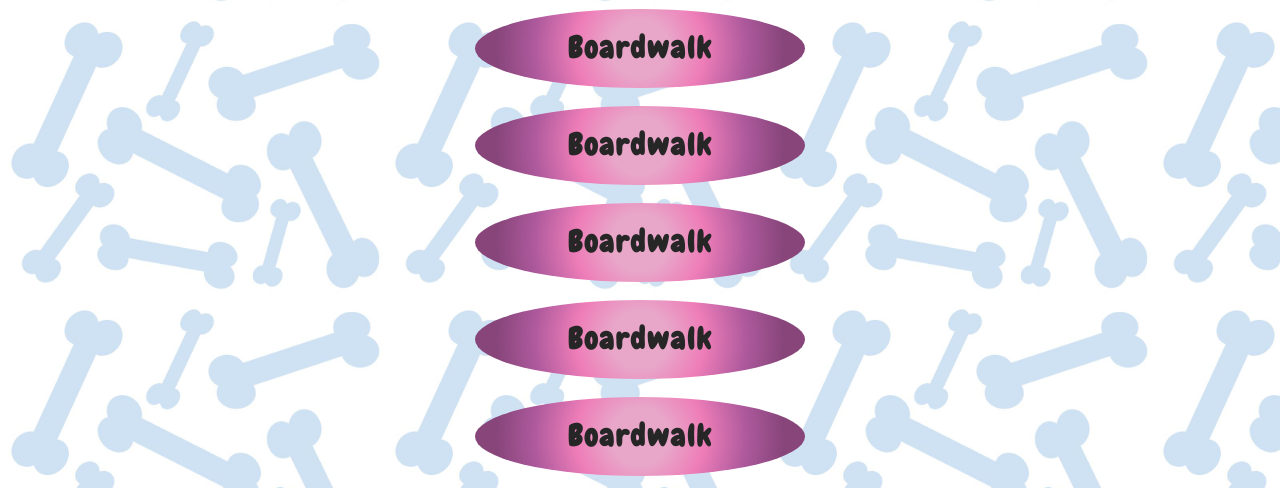
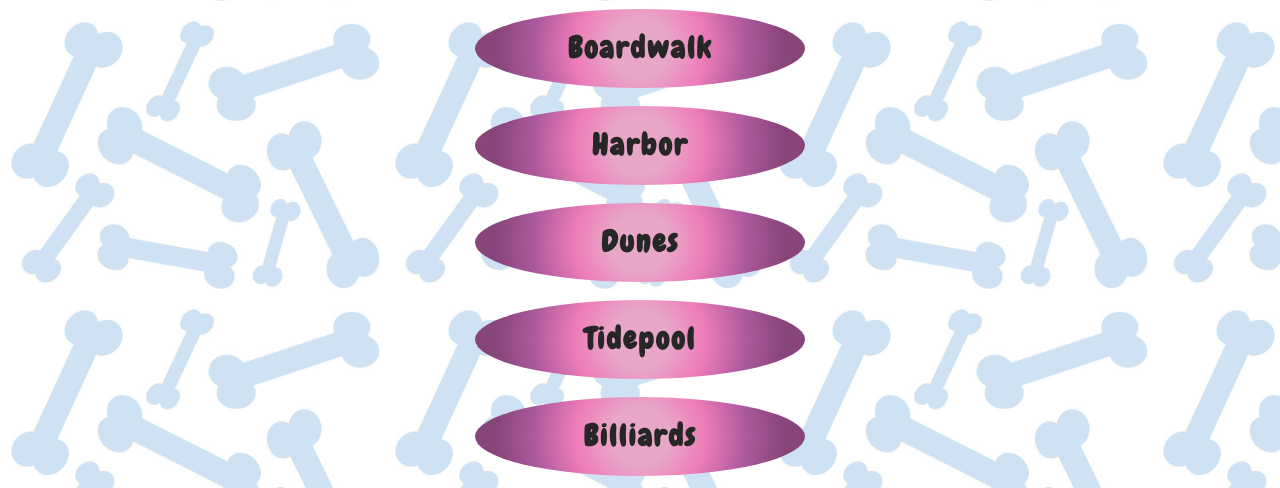
Before and after one commit to nsdcams/nsdcams.github.io, a plain HTML site: page index.html in a window 1280 px wide. Shown: the part 277-765 px from the top of the page. Drawn offline with Linux system fonts and the light colour scheme.

Commit message:
fixed link texts

```diff
--- a/index.html
+++ b/index.html
@@ -21,10 +21,10 @@
 
     <!-- Links-->
         <a href="http://www.idogcam.com/idogcamviewer.php?id=530" class="links">Boardwalk</a>
-        <a href="http://www.idogcam.com/idogcamviewer.php?id=531" class="links">Boardwalk</a>
-        <a href="http://www.idogcam.com/idogcamviewer.php?id=532" class="links">Boardwalk</a>
-        <a href="http://www.idogcam.com/idogcamviewer.php?id=533" class="links">Boardwalk</a>
-        <a href="http://www.idogcam.com/idogcamviewer.php?id=534" class="links">Boardwalk</a>
+        <a href="http://www.idogcam.com/idogcamviewer.php?id=531" class="links">Harbor</a>
+        <a href="http://www.idogcam.com/idogcamviewer.php?id=532" class="links">Dunes</a>
+        <a href="http://www.idogcam.com/idogcamviewer.php?id=533" class="links">Tidepool</a>
+        <a href="http://www.idogcam.com/idogcamviewer.php?id=534" class="links">Billiards</a>
 
         <p><a href="https://www.facebook.com/northshoredogma" class="socials">Facebook</a></p>
         <p><a href="https://www.instagram.com/northshoredogma/" class="socials">Instagram</a></p>
```
